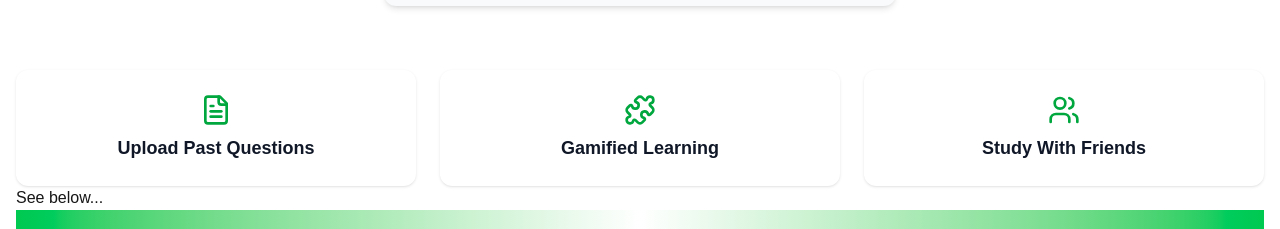
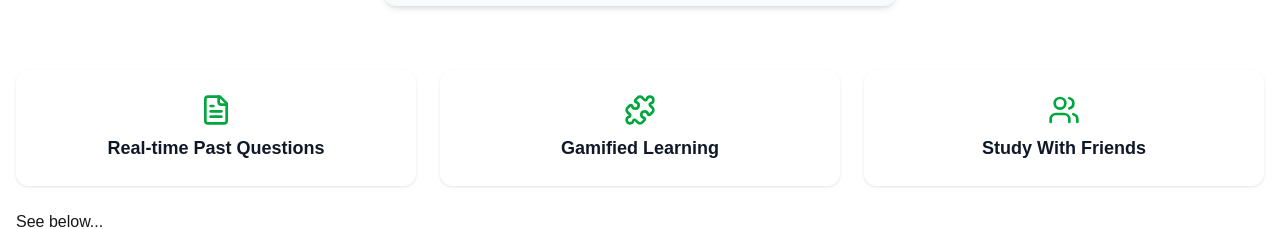
Before and after one commit to LizeeRaphael/brainquest-app-waitlist, a Next.js app: page / in a window 1280 px wide. Shown: the part 720-949 px from the top of the page. Built offline with nearby package versions, Linux system fonts and the light colour scheme.

Commit message:
added curvy edge for header component

```diff
--- a/src/app/Header.tsx
+++ b/src/app/Header.tsx
@@ -19,7 +19,7 @@ export default function Header() {
   };
 
   return (
-    <main className="min-h-screen flex flex-col md:flex-row items-center justify-between px-6 md:px-16 py-12 bg-gradient-to-r from-green-500 via-white to-green-500">
+    <main className="min-h-screen flex flex-col md:flex-row items-center justify-between px-6 md:px-16 py-12 bg-gradient-to-r from-green-500 via-white to-green-500 rounded-b-[80px] shadow-md overflow-hidden">
       {/* Left Section */}
       <div className="w-full md:w-1/2 flex flex-col items-center md:items-start text-center md:text-left space-y-6">
         <h1
--- a/src/app/page.tsx
+++ b/src/app/page.tsx
@@ -177,7 +177,7 @@ export default function Home() {
           {/* Features */}
           <div className="mt-16 grid grid-cols-1 sm:grid-cols-3 gap-6">
             {[
-              { icon: FileText, title: "Upload Past Questions" },
+              { icon: FileText, title: "Real-time Past Questions" },
               { icon: Puzzle, title: "Gamified Learning" },
               { icon: Users, title: "Study With Friends" },
             ].map((feat, i) => (
@@ -192,7 +192,9 @@ export default function Home() {
               </div>
             ))}
           </div>
+          <br />
           <p>See below...</p>
+          <br />
           {/* ✅ Insert Header Component Right After the Hero */}
           <div className="mb-12">
             <Header />
```
